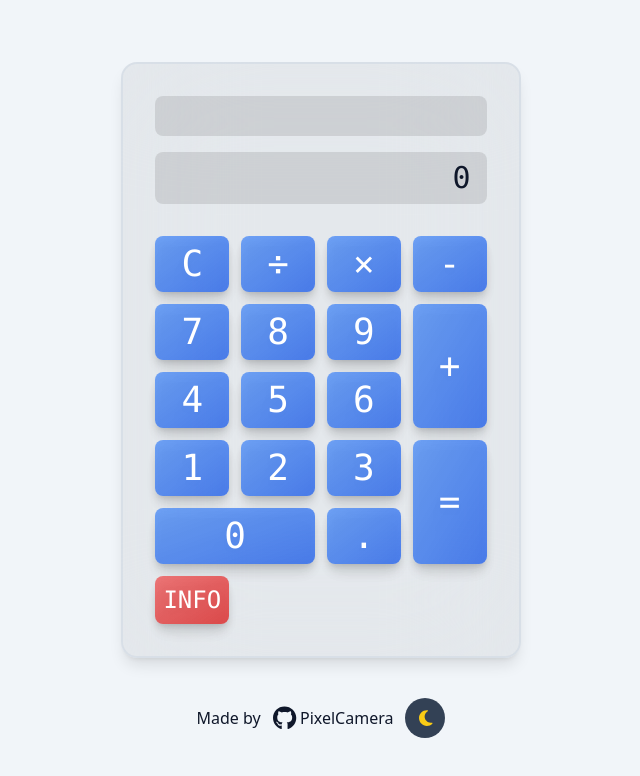
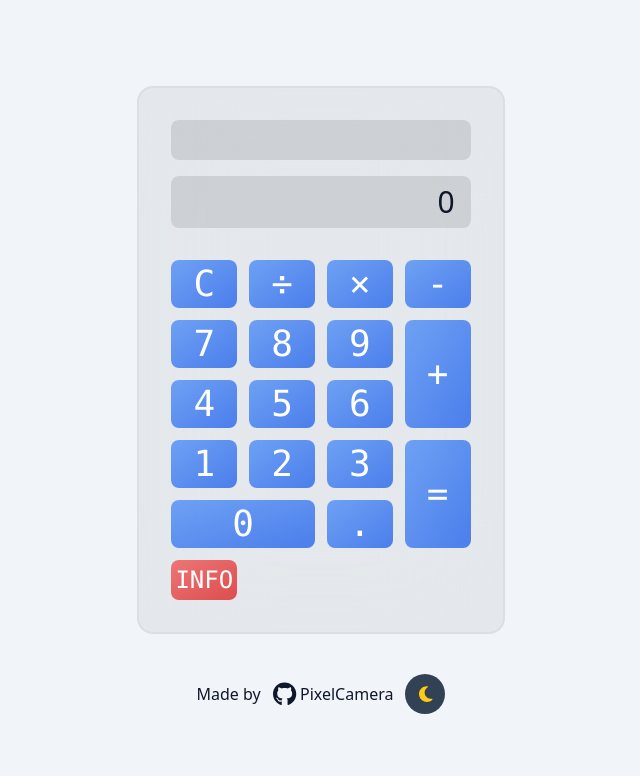
Before and after one commit to PixelCamera/calculator, a Vue app: page / in a window 1280 px wide. Shown: the top 776 px of the page, without its empty margins (319-959 px from the left). Built offline with nearby package versions, Linux system fonts and the light colour scheme; the HTML template or start-up script is replaced by a standard one.

Commit message:
reduce animation to improve performance

```diff
--- a/src/main.css
+++ b/src/main.css
@@ -4,11 +4,9 @@
 
 @layer components {
     .btn-base {
-        @apply rounded-lg global-animate px-2 py-2
+        @apply rounded-lg global-animate p-1
         text-white
-        hover:-translate-y-0.5 active:translate-y-0.5
-        drop-shadow-lg shadow-lg
-        hover:ring ring-white/40
+        hover:ring hover:ring-white/40 active:ring-white/80
     }
 
     .btn-blue {
@@ -33,7 +31,7 @@
     }
 
     .global-animate {
-        @apply transition-all duration-300 ease-out;
+        @apply transition-all duration-100 ease-out;
     }
 
     .global-flex {
@@ -44,21 +42,12 @@
         @apply global-animate rounded-2xl backdrop-blur-3xl
         border-2 border-slate-300/50 dark:border-slate-50/10 /*border*/
         bg-black/5 dark:bg-white/5 /*background*/
-        shadow-lg hover:shadow-2xl /*shadow*/
-        hover:ring-2 hover:ring-white/50 ring-offset-1 ring-offset-white/25
-            /*ring*/
-        hover:-translate-y-4
-        /*transform*/
+        hover:ring-2 hover:ring-white/50  /*ring*/
     }
 
     .calc-display {
         @apply global-animate w-full rounded-lg text-right py-2 px-4
-        font-mono
-        bg-black/10 dark:bg-white/10
-        /*background*/
+        bg-black/10 dark:bg-white/10  /*background*/
     }
 
-    .calc-btn {
-
-    }
 }
```
